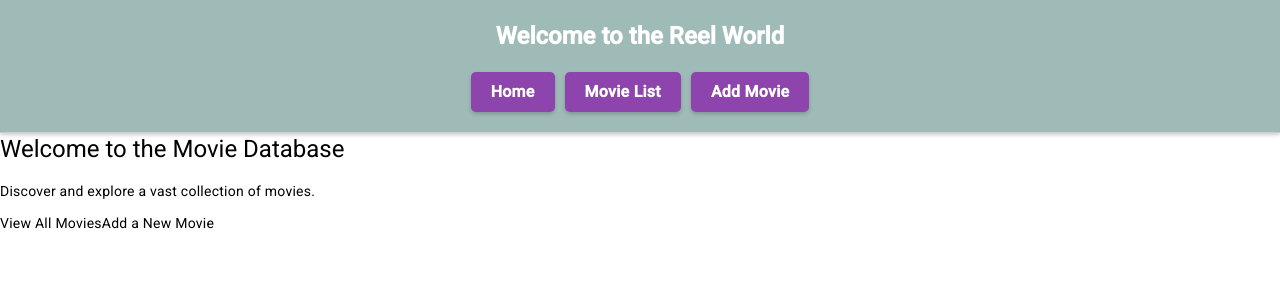
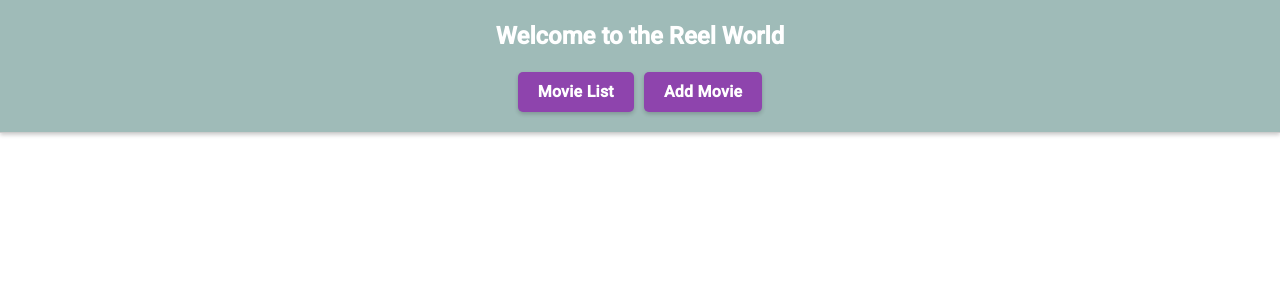
Before and after one commit to JasonHatfield/CST-391, an Angular app: page / in a window 1280 px wide. Shown: the top 300 px of the page. Built offline with nearby package versions, Linux system fonts and the light colour scheme.

Commit message:
removed the home feature

```diff
--- a/src/app/app-routing.module.ts
+++ b/src/app/app-routing.module.ts
@@ -1,12 +1,10 @@
 import { NgModule } from '@angular/core';
 import { Routes, RouterModule } from '@angular/router';
-import { HomeComponent } from './home/home.component';
 import { MovieListComponent } from './movie-list/movie-list.component';
 import { AddMovieComponent } from './add-movie/add-movie.component';
 import { MovieDetailsComponent } from './movie-details/movie-details.component';
 
 const routes: Routes = [
-  { path: '', component: HomeComponent },
   { path: 'movie-list', component: MovieListComponent },
   { path: 'add-movie', component: AddMovieComponent, pathMatch: 'full' },
   { path: 'movie-details/:id', component: MovieDetailsComponent },
--- a/src/app/app.component.html
+++ b/src/app/app.component.html
@@ -2,7 +2,6 @@
   <div class="container">
     <h1>Welcome to the Reel World</h1>
     <ul class="nav-links">
-      <li><a routerLink="/" class="nav-button">Home</a></li>
       <li><a routerLink="/movie-list" class="nav-button">Movie List</a></li>
       <li><a routerLink="/add-movie" class="nav-button">Add Movie</a></li>
     </ul>
--- a/src/app/home/home.component.html
+++ /dev/null
@@ -1,4 +0,0 @@
-<h1>Welcome to the Movie Database</h1>
-<p>Discover and explore a vast collection of movies.</p>
-<a routerLink="/movie-list">View All Movies</a>
-<a routerLink="/add-movie">Add a New Movie</a>
```
Also changed, not shown: src/app/home/home.component.ts (deleted, +0 -10 lines), src/app/home/home.component.css (deleted), 1 other file (tests, documents, lock files or other folders).
